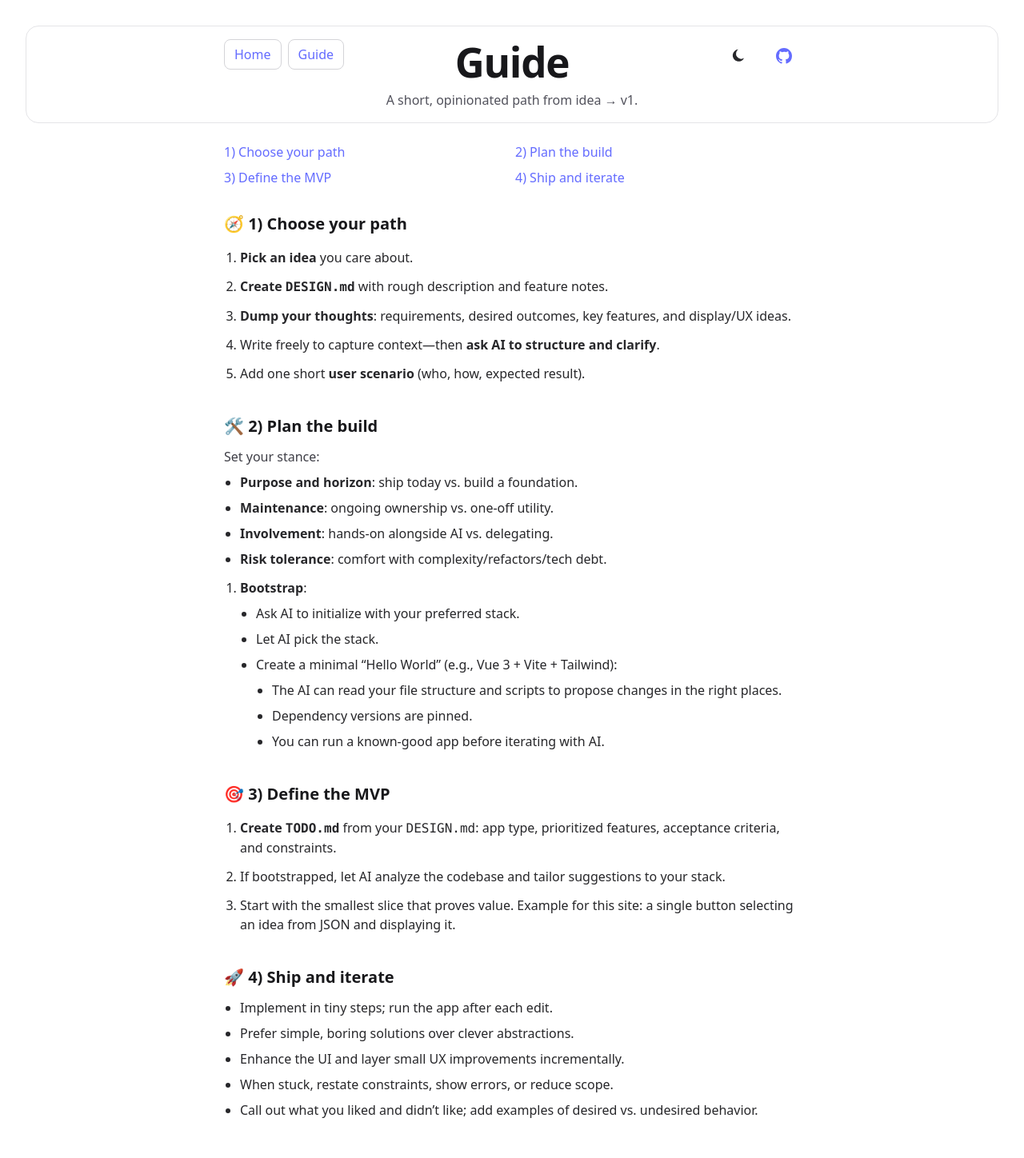
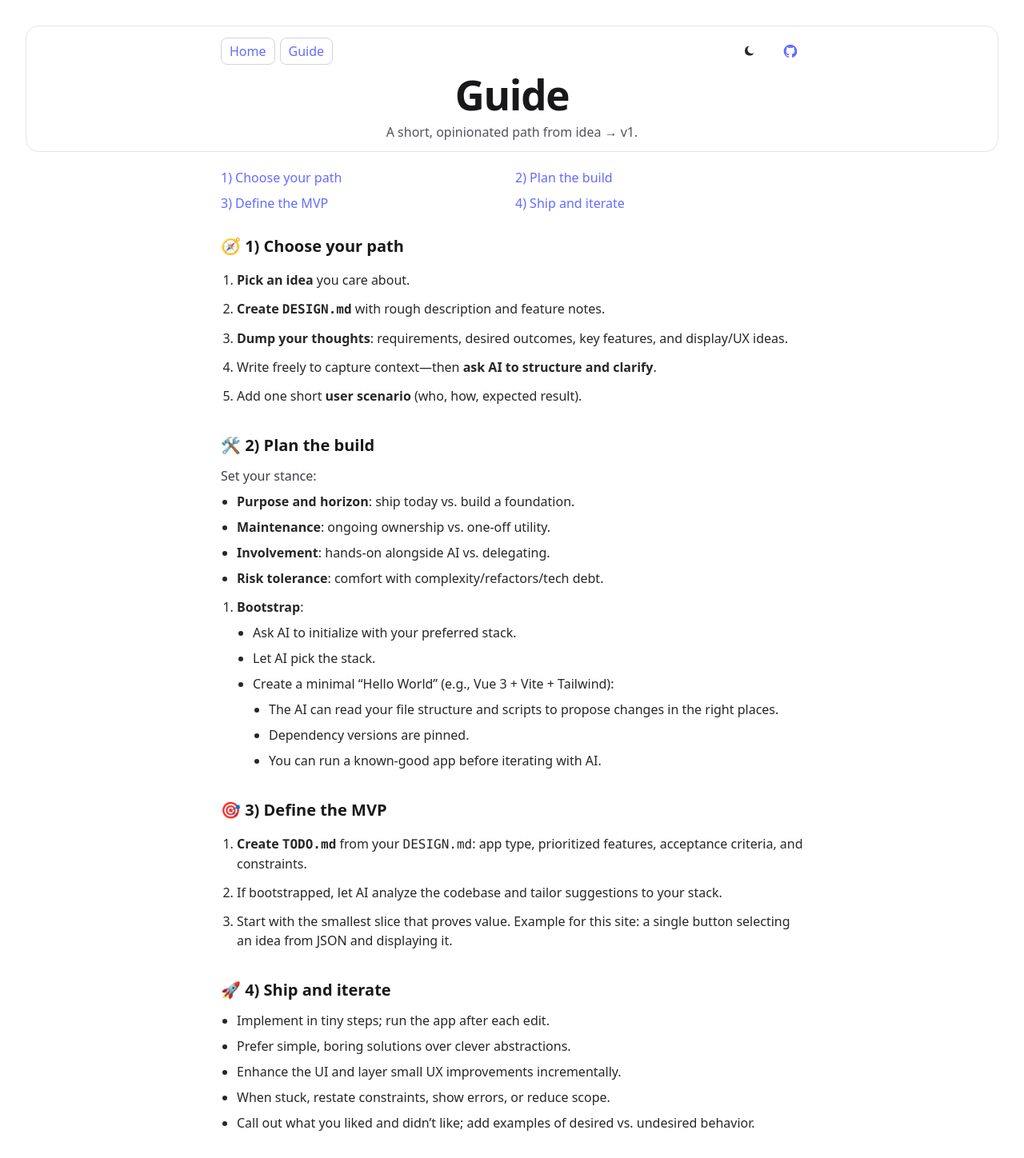
Before and after one commit to shaarselhorst/vibes-only, a Vue app in the folder 10-app/vibes-only/: page /guide in a window 1280 px wide. Shown: the whole page at 80% size. Built offline with nearby package versions, Linux system fonts and the light colour scheme.

Commit message:
Refactor README.md and component files for improved clarity and structure. Simplified project descriptions, enhanced navigation in TopBar.vue, and updated Guide.vue for better readability and organization. Added a brief project summary to Home.vue to provide context for users.

```diff
--- a/10-app/vibes-only/src/components/TopBar.vue
+++ b/10-app/vibes-only/src/components/TopBar.vue
@@ -22,31 +22,31 @@ function toggleTheme() {
 </script>
 
 <template>
-  <!-- This component assumes its parent container has position: relative -->
-  <div class="absolute top-4 left-6 flex items-center gap-2">
+  <div class="flex items-center justify-between gap-1.5 flex-wrap mb-2">
+    <nav class="flex items-center gap-1.5" aria-label="Primary">
       <RouterLink
         to="/"
-      class="px-3 py-1.5 border border-zinc-300 text-zinc-700 dark:text-zinc-200 dark:border-zinc-600 rounded-lg bg-transparent hover:bg-zinc-100/60 dark:hover:bg-zinc-800/60 transition-colors duration-200"
+        class="px-2.5 py-1 border border-zinc-300 text-zinc-700 dark:text-zinc-200 dark:border-zinc-600 rounded-lg bg-transparent hover:bg-zinc-100/60 dark:hover:bg-zinc-800/60 transition-colors duration-200"
         title="Go to Home"
       >Home</RouterLink>
       <RouterLink
         to="/guide"
-      class="px-3 py-1.5 border border-zinc-300 text-zinc-700 dark:text-zinc-200 dark:border-zinc-600 rounded-lg bg-transparent hover:bg-zinc-100/60 dark:hover:bg-zinc-800/60 transition-colors duration-200"
+        class="px-2.5 py-1 border border-zinc-300 text-zinc-700 dark:text-zinc-200 dark:border-zinc-600 rounded-lg bg-transparent hover:bg-zinc-100/60 dark:hover:bg-zinc-800/60 transition-colors duration-200"
         title="Open the Get Started Guide"
       >Guide</RouterLink>
-  </div>
-  <div class="absolute top-4 right-6 flex items-center gap-2">
+    </nav>
+    <div class="flex items-center gap-2">
       <button
         type="button"
         @click="toggleTheme"
-      class="p-2 rounded-lg border text-zinc-800 bg-white/80 border-zinc-300 hover:bg-zinc-100 transition-colors duration-200 dark:text-zinc-200 dark:bg-zinc-800/60 dark:border-zinc-400/30 dark:hover:bg-zinc-700/60"
+        class="p-1.5 rounded-lg border text-zinc-800 bg-white/80 border-zinc-300 hover:bg-zinc-100 transition-colors duration-200 dark:text-zinc-200 dark:bg-zinc-800/60 dark:border-zinc-400/30 dark:hover:bg-zinc-700/60"
         :title="theme === 'dark' ? 'Switch to light mode' : 'Switch to dark mode'"
         :aria-label="theme === 'dark' ? 'Switch to light mode' : 'Switch to dark mode'"
       >
-      <svg v-if="theme === 'dark'" xmlns="http://www.w3.org/2000/svg" class="w-5 h-5" viewBox="0 0 24 24" fill="currentColor" aria-hidden="true">
+        <svg v-if="theme === 'dark'" xmlns="http://www.w3.org/2000/svg" class="w-4 h-4" viewBox="0 0 24 24" fill="currentColor" aria-hidden="true">
           <path d="M12 2a1 1 0 011 1v2a1 1 0 11-2 0V3a1 1 0 011-1zm0 18a1 1 0 011 1v1a1 1 0 11-2 0v-1a1 1 0 011-1zm10-8a1 1 0 01-1 1h-2a1 1 0 110-2h2a1 1 0 011 1zM5 12a1 1 0 01-1 1H3a1 1 0 110-2h1a1 1 0 011 1zm13.657 6.657a1 1 0 010 1.414l-.707.707a1 1 0 11-1.414-1.414l.707-.707a1 1 0 011.414 0zM7.464 6.343a1 1 0 010-1.414L8.17 4.222A1 1 0 119.586 5.636l-.707.707a1 1 0 01-1.415 0zm11.314-1.414a1 1 0 010 1.414l-.707.707A1 1 0 1116.657 5l.707-.707a1 1 0 011.414 0zM7.464 17.657a1 1 0 011.414 0l.707.707A1 1 0 118.17 20.778l-.707-.707a1 1 0 010-1.414zM12 7a5 5 0 100 10 5 5 0 000-10z"/>
         </svg>
-      <svg v-else xmlns="http://www.w3.org/2000/svg" class="w-5 h-5" viewBox="0 0 24 24" fill="currentColor" aria-hidden="true">
+        <svg v-else xmlns="http://www.w3.org/2000/svg" class="w-4 h-4" viewBox="0 0 24 24" fill="currentColor" aria-hidden="true">
           <path d="M21.752 15.002A9 9 0 1112.998 2.248a7 7 0 108.754 12.754z" />
         </svg>
       </button>
@@ -54,12 +54,13 @@ function toggleTheme() {
         href="https://github.com/shaarselhorst/vibes-only"
         target="_blank"
         rel="noopener noreferrer"
-      class="p-2 text-zinc-500 hover:text-zinc-900 transition-colors duration-200 dark:text-zinc-400 dark:hover:text-white"
+        class="p-1.5 text-zinc-500 hover:text-zinc-900 transition-colors duration-200 dark:text-zinc-400 dark:hover:text-white"
         title="View source code on GitHub"
       >
-      <svg class="w-6 h-6" fill="currentColor" viewBox="0 0 24 24" aria-hidden="true">
+        <svg class="w-5 h-5" fill="currentColor" viewBox="0 0 24 24" aria-hidden="true">
           <path fill-rule="evenodd" d="M12 2C6.477 2 2 6.484 2 12.017c0 4.425 2.865 8.18 6.839 9.504.5.092.682-.217.682-.483 0-.237-.008-.868-.013-1.703-2.782.605-3.369-1.343-3.369-1.343-.454-1.158-1.11-1.466-1.11-1.466-.908-.62.069-.608.069-.608 1.003.07 1.531 1.032 1.531 1.032.892 1.53 2.341 1.088 2.91.832.092-.647.35-1.088.636-1.338-2.22-.253-4.555-1.113-4.555-4.951 0-1.093.39-1.988 1.029-2.688-.103-.253-.446-1.272.098-2.65 0 0 .84-.27 2.75 1.026A9.564 9.564 0 0112 6.844c.85.004 1.705.115 2.504.337 1.909-1.296 2.747-1.027 2.747-1.027.546 1.379.202 2.398.1 2.651.64.7 1.028 1.595 1.028 2.688 0 3.848-2.339 4.695-4.566 4.943.359.309.678.92.678 1.855 0 1.338-.012 2.419-.012 2.747 0 .268.18.58.688.482A10.019 10.019 0 0022 12.017C22 6.484 17.522 2 12 2z" clip-rule="evenodd" />
         </svg>
       </a>
     </div>
+  </div>
 </template>
--- a/10-app/vibes-only/src/pages/Guide.vue
+++ b/10-app/vibes-only/src/pages/Guide.vue
@@ -5,14 +5,14 @@ import TopBar from '@/components/TopBar.vue'
 <template>
   <main class="min-h-dvh flex flex-col">
     <header class="border border-zinc-200 dark:border-zinc-800 bg-white dark:bg-zinc-900 rounded-2xl">
-      <div class="w-full max-w-3xl mx-auto px-6 py-4 text-center relative">
+      <div class="w-full max-w-3xl mx-auto px-5 py-3 text-center relative">
         <TopBar />
-        <h1 class="text-3xl font-extrabold tracking-tight text-zinc-900 dark:text-white">Guide</h1>
-        <p class="mt-2 text-zinc-600 dark:text-zinc-300">A short, opinionated path from idea → v1.</p>
+        <h1 class="text-2xl font-extrabold tracking-tight text-zinc-900 dark:text-white">Guide</h1>
+        <p class="mt-1.5 text-zinc-600 dark:text-zinc-300">A short, opinionated path from idea → v1.</p>
       </div>
     </header>
 
-    <section class="w-full max-w-3xl mx-auto px-6 mt-6 text-left" aria-label="Contents">
+    <section class="w-full max-w-3xl mx-auto px-5 mt-5 text-left" aria-label="Contents">
       <h2 class="sr-only">📑 Contents</h2>
       <nav>
         <ul class="grid gap-2 sm:grid-cols-2">
@@ -32,7 +32,7 @@ import TopBar from '@/components/TopBar.vue'
       </nav>
     </section>
 
-    <section id="choose-your-path" class="w-full max-w-3xl mx-auto px-6 mt-8 text-left">
+    <section id="choose-your-path" class="w-full max-w-3xl mx-auto px-5 mt-7 text-left">
       <h2 class="text-xl font-semibold text-zinc-900 dark:text-zinc-100">🧭 1) Choose your path</h2>
       <ol class="mt-4 space-y-3 list-decimal pl-5 text-left">
         <li class="text-zinc-800 dark:text-zinc-200"><strong>Pick an idea</strong> you care about.</li>
@@ -43,7 +43,7 @@ import TopBar from '@/components/TopBar.vue'
       </ol>
     </section>
 
-    <section id="plan-the-build" class="w-full max-w-3xl mx-auto px-6 mt-10 text-left">
+    <section id="plan-the-build" class="w-full max-w-3xl mx-auto px-5 mt-9 text-left">
       <h2 class="text-xl font-semibold text-zinc-900 dark:text-zinc-100">🛠️ 2) Plan the build</h2>
       <p class="mt-3 text-zinc-700 dark:text-zinc-300">Set your stance:</p>
       <ul class="mt-2 list-disc pl-5 space-y-2">
@@ -70,7 +70,7 @@ import TopBar from '@/components/TopBar.vue'
       </ol>
     </section>
 
-    <section id="define-the-mvp" class="w-full max-w-3xl mx-auto px-6 mt-10 text-left">
+    <section id="define-the-mvp" class="w-full max-w-3xl mx-auto px-5 mt-9 text-left">
       <h2 class="text-xl font-semibold text-zinc-900 dark:text-zinc-100">🎯 3) Define the MVP</h2>
       <ol class="mt-4 space-y-3 list-decimal pl-5 text-left">
         <li class="text-zinc-800 dark:text-zinc-200"><strong>Create <code>TODO.md</code></strong> from your <code>DESIGN.md</code>: app type, prioritized features, acceptance criteria, and constraints.</li>
@@ -79,7 +79,7 @@ import TopBar from '@/components/TopBar.vue'
       </ol>
     </section>
 
-    <section id="ship-and-iterate" class="w-full max-w-3xl mx-auto px-6 mt-10 text-left">
+    <section id="ship-and-iterate" class="w-full max-w-3xl mx-auto px-5 mt-9 text-left">
       <h2 class="text-xl font-semibold text-zinc-900 dark:text-zinc-100">🚀 4) Ship and iterate</h2>
       <ul class="mt-3 list-disc pl-5 space-y-2">
         <li class="text-zinc-800 dark:text-zinc-200">Implement in tiny steps; run the app after each edit.</li>
--- a/10-app/vibes-only/src/pages/Home.vue
+++ b/10-app/vibes-only/src/pages/Home.vue
@@ -50,6 +50,7 @@ function onStartVibing() {
         <TopBar />
 
         <h1 class="text-4xl font-extrabold tracking-tight text-zinc-900 dark:text-white">Vibes Only</h1>
+        <p class="mt-2 text-zinc-700 dark:text-zinc-300">Simple, low-stakes project ideas to spark momentum.</p>
         <p v-if="currentIdeas.length === 0" class="mt-2 text-zinc-600 dark:text-zinc-300">Click the button to get project ideas.</p>
 
         <div class="mt-4">
```
Also changed, not shown: 1 other file (tests, documents, lock files or other folders). Lines whose indentation alone changed are shown as unchanged.
